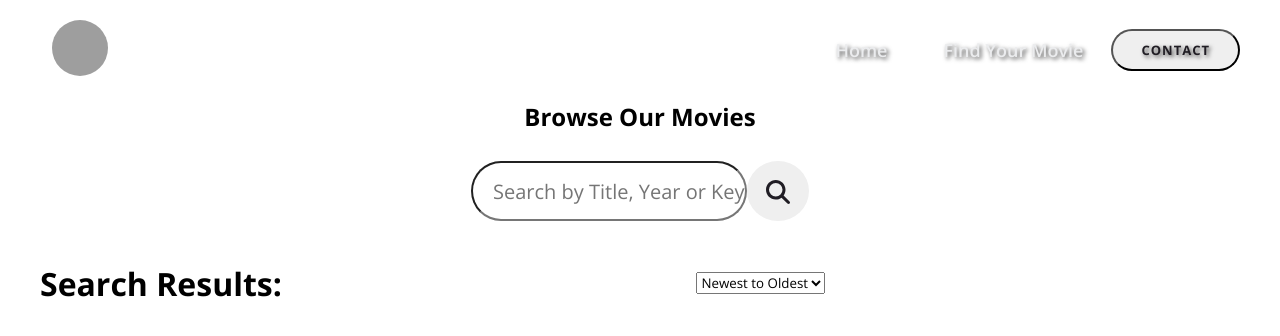
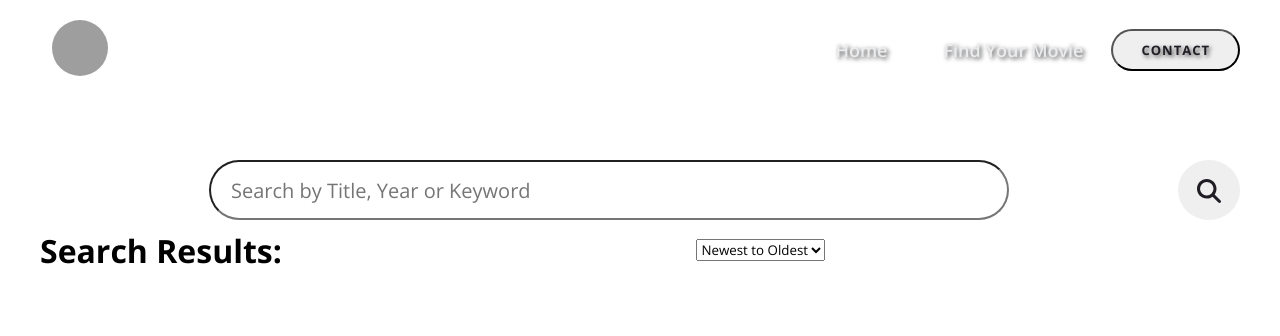
Before and after one commit to dejesupa/React-Final-Project, a React (Create React App) app: page /movies in a window 1280 px wide. Shown: the top 336 px of the page. Built offline with nearby package versions, Linux system fonts and the light colour scheme; no server answers; grey boxes are pictures that could not be loaded.

Commit message:
movie selection

```diff
--- a/src/components/Filter.jsx
+++ b/src/components/Filter.jsx
@@ -1,25 +1,22 @@
-import React, { useEffect, useState } from "react";
+import { FontAwesomeIcon } from "@fortawesome/react-fontawesome";
+import { faMagnifyingGlass } from "@fortawesome/free-solid-svg-icons";
+import React, { useState } from "react";
 import axios from "axios";
 import { Link, useParams } from "react-router-dom";
-import Movie from "../pages/Movie";
 
 const Filter = () => {
 const { id } = useParams;
 const [movies, setMovies] = useState([]);
+const [query, setQuery] = useState("");
 
 
   async function getMovies() {
     const { data } = await axios.get(
-      "https://www.omdbapi.com/?apikey=c24b97b7&s=fast"
+      `https://www.omdbapi.com/?apikey=c24b97b7&s=${query}`
     );
     setMovies(data.Search.slice(0, 6));
   }
 
-
-
-  useEffect(() => {
-    getMovies();
-  }, []);
 
 
   function filterMovies(filter) {
@@ -42,6 +39,19 @@ if (filter === "Oldest") {
     <section id="search">
       <div className="container search__container">
         <div className="row">
+          <div className="input__wrapper">
+                      <input
+                        type="text"
+                        id="search__Input"
+                        title={query}
+                        placeholder="Search by Title, Year or Keyword"
+                        onChange={(event) => setQuery(event.target.value)}
+                          // onKeyUp={(event) => onSearchKeyPress(event.key)}
+                      />
+                      <button className="search__btn" onClick={getMovies}>
+                        <FontAwesomeIcon icon={faMagnifyingGlass} />
+                      </button>
+                    </div>
           <div className="search__header">
             <div className="search__title">
               <h1 className="title__search">
--- a/src/components/Landing.jsx
+++ /dev/null
@@ -1,65 +0,0 @@
-import { FontAwesomeIcon } from "@fortawesome/react-fontawesome";
-import { faMagnifyingGlass } from "@fortawesome/free-solid-svg-icons";
-import React, { useEffect, useState } from "react";
-import axios from "axios";
-import { useParams } from "react-router-dom";
-
-
-const Landing = () => {
- const { id } = useParams;
- const [movies, setMovies] = useState([]);
-const [query, setQuery] = useState("");
-
-  async function getMovies() {
-    const { data } = await axios.get(
-      `https://www.omdbapi.com/?apikey=c24b97b7&s=${query}`
-    );
-
-    console.log(data)
-    setMovies(data.Search.slice(0, 6));
-  }
-
-  function onSearchKeyPress(key) {
-    if (key === 'Enter') {
-        getMovies();
-    }}
-
-    function searchTerm(query) {
-    if (query === "") {
-        setMovies([]);
-    } }
-
-  useEffect(() => {
-  getMovies();
-
-    }
-
-  , []);
-
-  return (
-    <section id="landing">
-      <div className="header__container">
-        <div className="header__description">
-          <div className="description__title">
-            <h1>Browse Our Movies</h1>
-          </div>
-          <div className="input__wrapper">
-            <input
-              type="text"
-              id="search__Input"
-              value={searchTerm}
-              placeholder="Search by Title, Year or Keyword"
-              onChange={(event) => setQuery(event.target.value)}
-                onKeyUp={(event) => onSearchKeyPress(event.key)}
-            />
-            <button className="search__btn" onClick={(event) => getMovies(event.target.value)}>
-              <FontAwesomeIcon icon={faMagnifyingGlass} />
-            </button>
-          </div>
-        </div>
-      </div>
-    </section>
-  );
-};
-
-export default Landing;
--- a/src/pages/Movie.jsx
+++ b/src/pages/Movie.jsx
@@ -1,8 +1,10 @@
 import { FontAwesomeIcon } from "@fortawesome/react-fontawesome";
 import React from "react";
-import { Link } from "react-router-dom";
+import { Link, useParams } from "react-router-dom";
 
-const Movie = ({ search }) => {
+const Movie = () => {
+
+
   return (
     <div id="movie__body">
       <main id="movie__main">
@@ -12,11 +14,11 @@ const Movie = ({ search }) => {
               <Link to="/movies" className="movie__link">
                 <FontAwesomeIcon icon="arrow-left" />
               </Link>
-              <Link to="/movies">
+              <Link to="/movies" className="movie__link">
                 <h2 className="movie__selected--title">Movies</h2>
               </Link>
             </div>
-            <div className="book__selected">
+            <div className="movie__selected">
               <figure className="movie__selected--figure">
                 <img
                   src="https://m.media-amazon.com/images/M/MV5BZGRiMDE1NTMtMThmZS00YjE4LWI1ODQtNjRkZGZlOTg2MGE1XkEyXkFqcGc@._V1_SX300.jpg"
@@ -26,7 +28,7 @@ const Movie = ({ search }) => {
               </figure>
               <div className="book__selected--description">
                 <h2 className="book__selected--title">
-                  The Fast and the Furious
+                 Book Title
                 </h2>
                 <div className="book__selected--year">
                     2003
--- a/src/pages/Selection.jsx
+++ b/src/pages/Selection.jsx
@@ -1,12 +1,10 @@
 import React from 'react'
-import Landing from '../components/Landing'
 import Filter from "../components/Filter"
 
 
 const Selection = () => {
   return (
     <>
-      <Landing />
       <Filter />
       </>
   )
```
